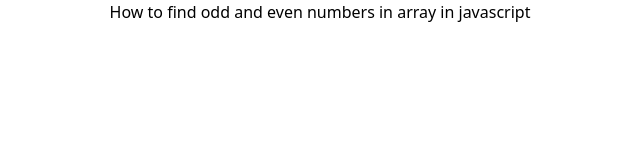
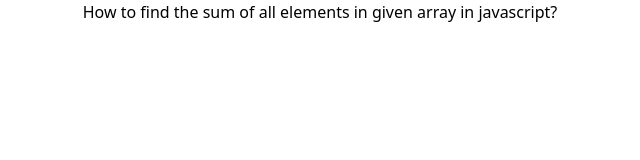
Before and after one commit to thethmuenaing/javascript-coding-interview, a React (Create React App) app: page / in a window 1280 px wide. Shown: the top 160 px of the page, without its empty margins (320-960 px from the left). Built offline with nearby package versions, Linux system fonts and the light colour scheme.

Commit message:
find the sum of all elements

```diff
--- a/src/App.js
+++ b/src/App.js
@@ -1,10 +1,10 @@
-import Coding07 from "./js_coding/Coding07";
+import Coding08 from "./js_coding/Coding08";
 
 function App() {
 	return (
 		<div className="App">
 			<div className="text-center">
-				<Coding07 />
+				<Coding08 />
 			</div>
 		</div>
 	);
--- /dev/null
+++ b/src/js_coding/Coding08.js
@@ -0,0 +1,20 @@
+import React from "react";
+
+const Coding08 = () => {
+	const arrNumber = [1, 2, 3, 75, 32, 67, 66];
+
+	const sumOfNumber = (arr) => {
+		return arr.reduce((pre, cur) => {
+			return pre + cur;
+		});
+	};
+
+	console.log("sumOfNumber ", sumOfNumber(arrNumber));
+	return (
+		<div>
+			<h1>How to find the sum of all elements in given array in javascript?</h1>
+		</div>
+	);
+};
+
+export default Coding08;
```
